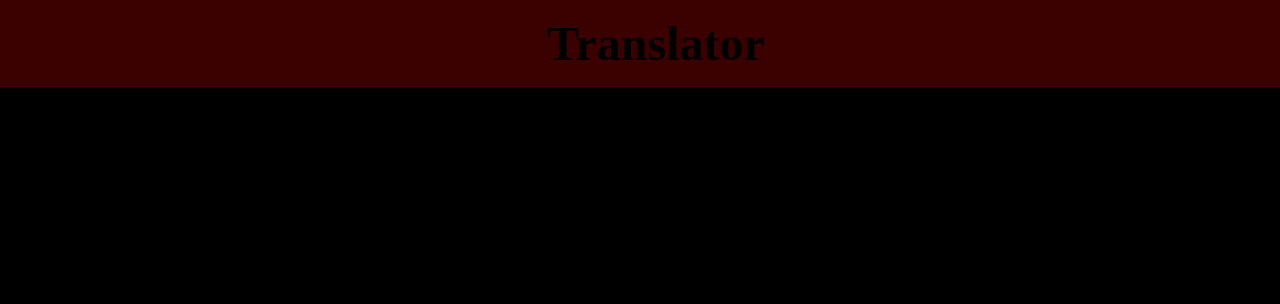
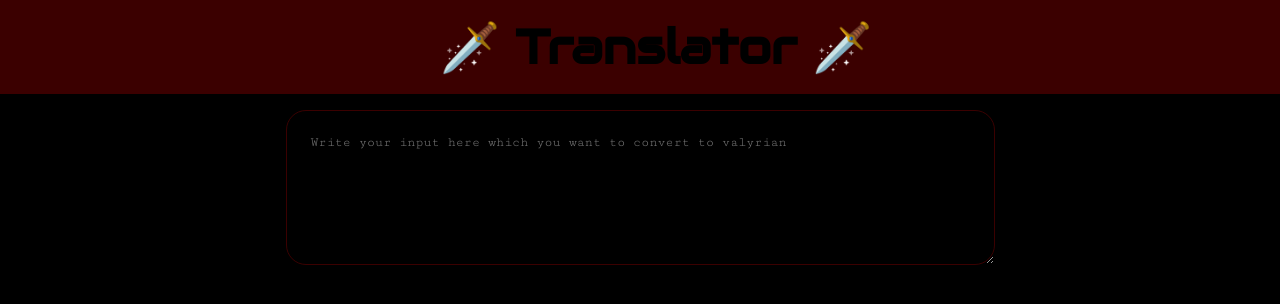
Before and after one commit to Divyank13/valyrian_translator, a plain HTML site: page index.html in a window 1280 px wide. Shown: the top 304 px of the page. Drawn offline with Linux system fonts and the light colour scheme.

Commit message:
added txtarea

```diff
--- a/CSS/style.css
+++ b/CSS/style.css
@@ -1,3 +1,14 @@
+@import url('https://fonts.googleapis.com/css2?family=Audiowide&family=Cutive+Mono&display=swap');
+
+
+/* body  */
+body{
+    background-color: black;
+    margin: 0;
+    text-align: center;
+}
+
+
 /* navbar */
 .nav{
     width: 100%;
@@ -7,12 +18,21 @@
 .head{
     margin: 0;
     font-size: 3rem;
+    font-family: 'Audiowide', cursive;
+    color: black;
 }
 
+/* textarea */
+.txtarea{
+    background-color: black;
+    border-width: 1px;
+    border-color: #3B0000;
+    border-radius: 20px;
+    padding: 1.5rem;
+    color: #B22727;
+    font-family: 'Cutive Mono', monospace;
 
-/* body  */
-body{
-    background-color: black;
-    margin: 0;
-    text-align: center;
 }
+textarea[name="input"]{
+    margin-top: 1rem;
+}
--- a/index.html
+++ b/index.html
@@ -1,19 +1,24 @@
 <!DOCTYPE html>
 <html lang="en">
+
 <head>
     <meta charset="UTF-8">
     <meta http-equiv="X-UA-Compatible" content="IE=edge">
     <meta name="viewport" content="width=device-width, initial-scale=1.0">
     <title>Valyrian</title>
     <link rel="stylesheet" href="CSS/style.css">
+    <link rel="shortcut icon" href="images/dragon.png" type="image/x-icon">
 </head>
+
 <body>
     <div class="nav">
         <h1 class="head">
-            Translator
+            🗡️ Translator 🗡️
         </h1>
     </div>
+    <textarea name="input" class="txtarea" cols="80" rows="7" placeholder="Write your input here which you want to convert to valyrian"></textarea>
 
     <script src="JS/brain.js"></script>
 </body>
+
 </html>
```
Also changed, not shown: images/dragon.png (added).
